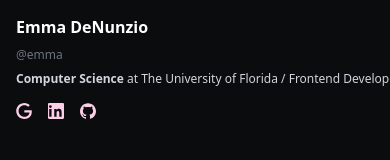
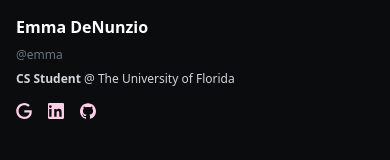
Before and after one commit to emijane/Emma, a React (Vite) app in the folder portfolio/: page / in a window 390 px wide. Shown: the part 233-393 px from the top of the page. Built offline with nearby package versions, Linux system fonts and the light colour scheme.

Commit message:
fixed mobile overflow issue

```diff
--- a/portfolio/src/App.css
+++ b/portfolio/src/App.css
@@ -4,6 +4,7 @@
   margin: 0 auto;
 }
 
+
 .skill-tag {
   @apply text-xs border-2 border-white/30 p-1 rounded-lg;
 }
--- a/portfolio/src/App.jsx
+++ b/portfolio/src/App.jsx
@@ -5,7 +5,8 @@ import Skills from './pages/Skills';
 
 function App() {
   return (
-    <div className="mx-auto md:max-w-[60rem] mb-[3rem]">
+    <div className="wrapper overflow-x-hidden">
+      <div className="md:mx-auto md:max-w-[60rem] md:mb-[3rem]">
 
         <section id="about">
           <About />
@@ -19,6 +20,7 @@ function App() {
           <Projects />
         </section>
       </div>
+    </div>
   );
 }
 
--- a/portfolio/src/pages/About.jsx
+++ b/portfolio/src/pages/About.jsx
@@ -34,7 +34,7 @@ export default function About() {
               <p className="text-gray-500 text-xs md:text-[0.9rem]">@emma</p>
               <HeartIcon className="hidden md:block w-2.5 h-2.5 text-white hover:text-pink-300 self-center" />
               <h3 className="text-gray-300 text-xs md:text-[0.9rem]">
-                <b>Computer Science</b> at The University of Florida / Frontend Developer
+                <b>CS Student</b> @ The University of Florida
               </h3>
             </div>
 
```
Lines whose indentation alone changed are shown as unchanged.
